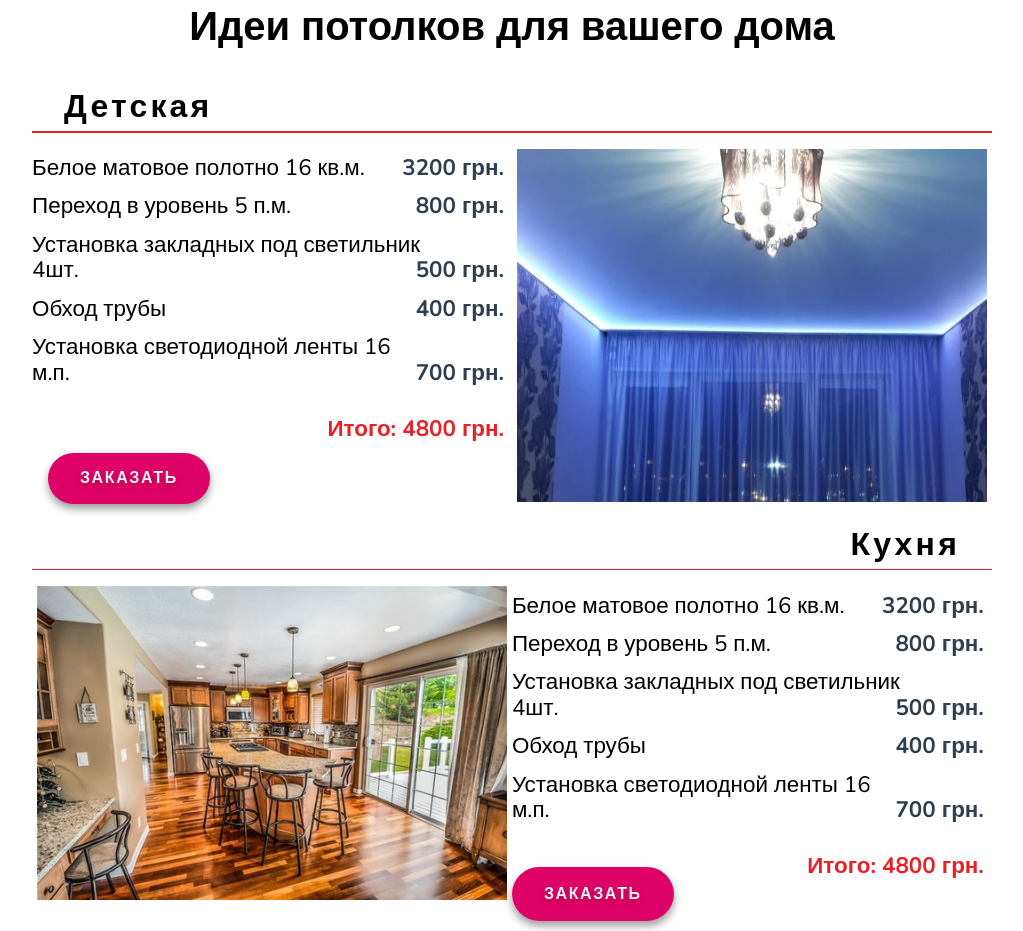
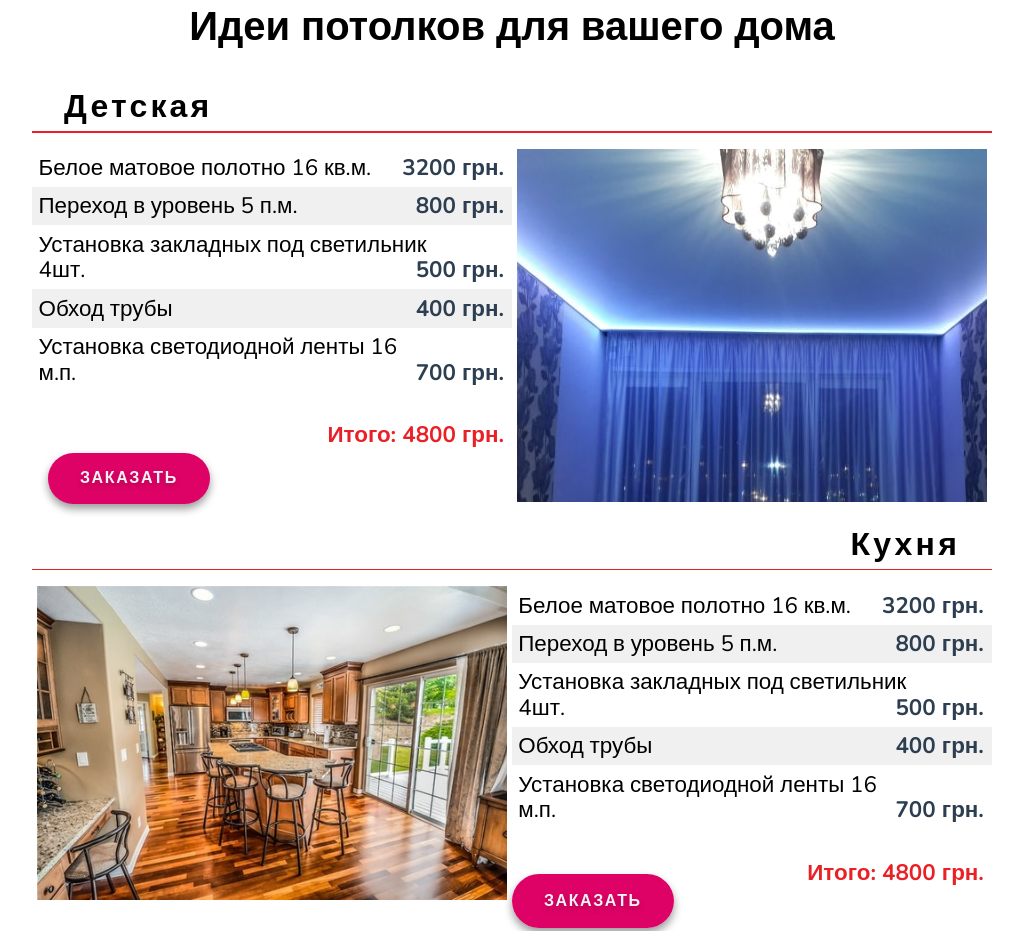
Before and after one commit to Pol9k/TopPoint, a plain HTML site: page index.html in a window 1280 px wide. Shown: the part 2875-3806 px from the top of the page, without its empty margins (128-1151 px from the left). Drawn offline with nearby package versions, Linux system fonts and the light colour scheme; a web font is replaced by a local one.

Commit message:
Add files via upload

```diff
--- a/css/style.css
+++ b/css/style.css
@@ -402,7 +402,7 @@ body {
 }
 .box-case--text-li {
   display: inline-block;
-  margin: 0.4rem 0;
+  padding: 0.4rem;
   font-size: 1.4rem;
   line-height: 1.6rem;
   width: 100%;
@@ -411,17 +411,25 @@ body {
 }
 .box-case--text-li span {
   position: absolute;
-  bottom: 0;
+  bottom: 0.4rem;
   right: 0.5rem;
   font-weight: 600;
   color: #2c3e50;
 }
+.box-case--text ul li:nth-child(2),
+.box-case--text ul li:nth-child(4){
+  background: rgb(241, 240, 240);
+}
 .box-case--text-li:last-child {
   text-align: right;
   margin-top: 1.5rem;
-  padding-right: .5rem  ;
+  padding-right: .5rem;
   font-weight: 600;
   color: #EA2027;
+  position: relative;
+}
+.case--text-price {
+
 }
 .box-case--images {
   height: 100%;
@@ -561,7 +569,7 @@ body {
 /* ---------portfolio-------- */
 
 .portfolio {
-  padding: 5rem 0;
+  padding: 3rem 0;
   background-color: #262626;
   color: #fff;
   overflow: hidden;
```
